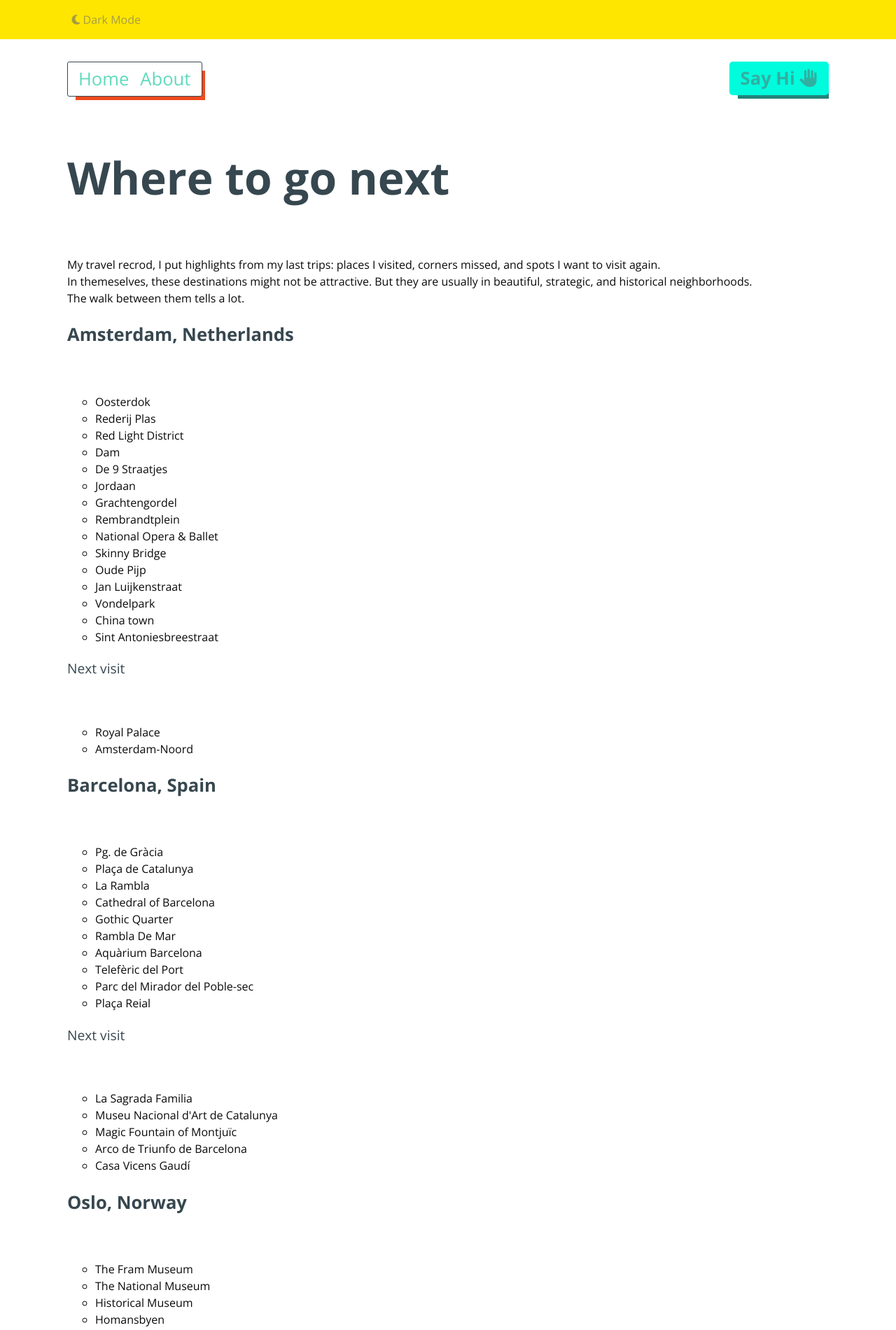
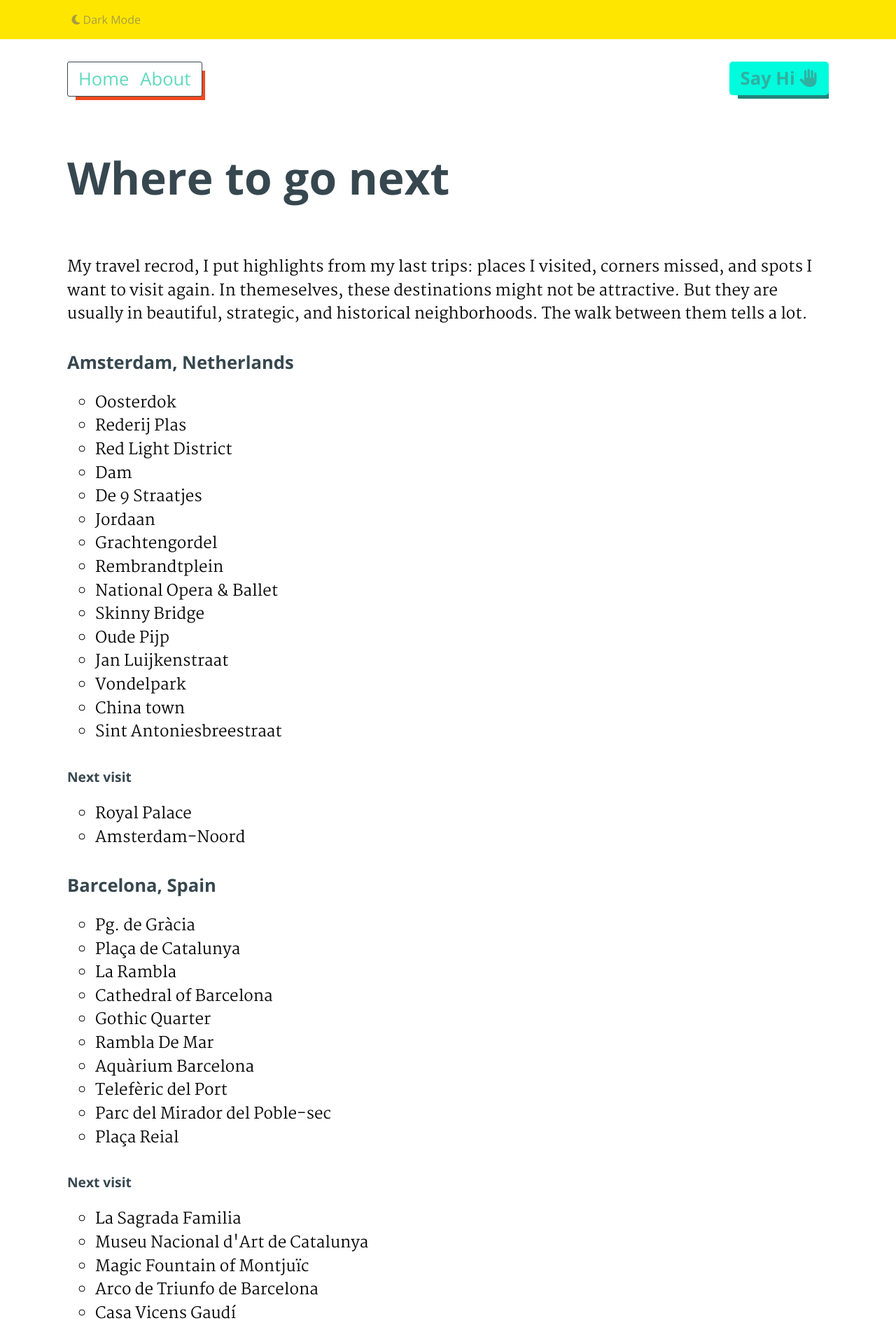
Before and after one commit to haresfaiez/haresfaiez.github.io, a Jekyll site: the page built from where-to-go-next.html, in a window 1280 px wide. Shown: the top 1900 px of the page at 70% size. Built offline with Jekyll 4.4.1, drawn with Linux system fonts in a browser that asks for light colours.

Commit message:
Set trips-summary page style similar to post style

```diff
--- a/_includes/trips-summary.html
+++ b/_includes/trips-summary.html
@@ -1,15 +1,16 @@
 <section>
+  <header class="post-header">
     <h1>Where to go next</h1>
     <p>
       My travel recrod, I put highlights from my last trips:
       places I visited, corners missed, and spots I want to visit again.
-      <br>
       In themeselves, these destinations might not be attractive.
       But they are usually in beautiful, strategic, and historical neighborhoods.
-      <br>
       The walk between them tells a lot.
     </p>
+  </header>
 
+  <div class="post">
     <h2>Amsterdam, Netherlands</h2>
     <ul>
       <li>Oosterdok</li>
@@ -340,4 +341,5 @@
     <ul>
       <li>Petra trail mountain valley</li>
     </ul>
+  </div>
 </section>
--- a/sass/custom/typography.scss
+++ b/sass/custom/typography.scss
@@ -73,7 +73,7 @@ aside {
   }
 }
 
-.post {
+.post, .post-header {
   h3 {
     @include header($medium)
   }
```
Lines whose indentation alone changed are shown as unchanged.
